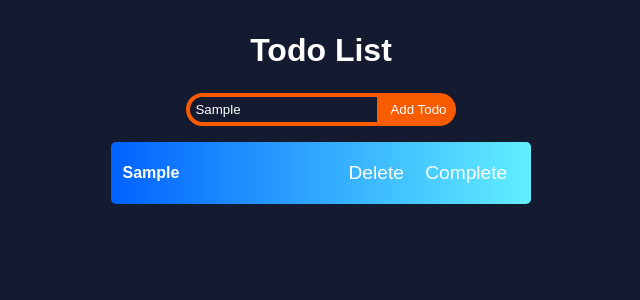
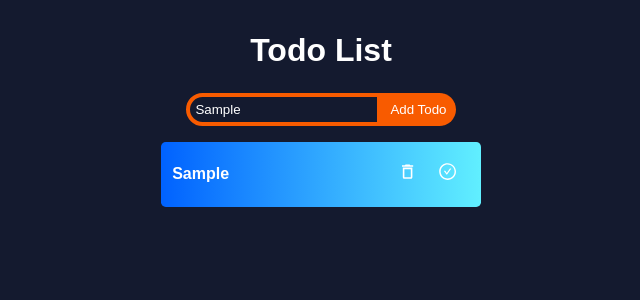
Before and after one commit to Curtisthethird/todolist, a React (Create React App) app in the folder todolist/: page / in a window 1280 px wide. Both pictures are taken after typing "Sample" into the empty fields and a click on the button "Add Todo". Shown: the top 300 px of the page, without its empty margins (319-959 px from the left). Built offline with nearby package versions, Linux system fonts and the light colour scheme.

Commit message:
added icons

```diff
--- a/todolist/package.json
+++ b/todolist/package.json
@@ -8,6 +8,7 @@
     "@testing-library/user-event": "^13.5.0",
     "react": "^18.2.0",
     "react-dom": "^18.2.0",
+    "react-icons": "^4.4.0",
     "react-scripts": "5.0.1",
     "web-vitals": "^2.1.4"
   },
--- a/todolist/src/App.js
+++ b/todolist/src/App.js
@@ -52,6 +52,7 @@ const handleComplete = (id) =>{
       key = {el.key}
       todo = {el}
       handleDelete = {handleDelete}
+      handleComplete = {handleComplete}
       complete={el.complete}
     />
   ))
--- a/todolist/src/TodoItem.js
+++ b/todolist/src/TodoItem.js
@@ -1,12 +1,14 @@
 import React from 'react'
+import {MdDeleteOutline} from 'react-icons/md'
+import {AiOutlineCheckCircle} from 'react-icons/ai'
 
 const TodoItem = (props) => {
   return (
     <div className='todoitem'>
         <div>
             <h4 className={props.complete ? 'complete' : "notcomplete"}>{props.text}</h4>
-            <button onClick={() => props.handleDelete(props.id)} >Delete</button>
-            <button onClick={() => props.handleComplete(props.id)} >Complete</button>
+            <button onClick={() => props.handleDelete(props.id)} ><MdDeleteOutline/> </button>
+            <button onClick={() => props.handleComplete(props.id)} ><AiOutlineCheckCircle/> </button>
 
         </div>
 
```
Also changed, not shown: 1 other file (tests, documents, lock files or other folders).
